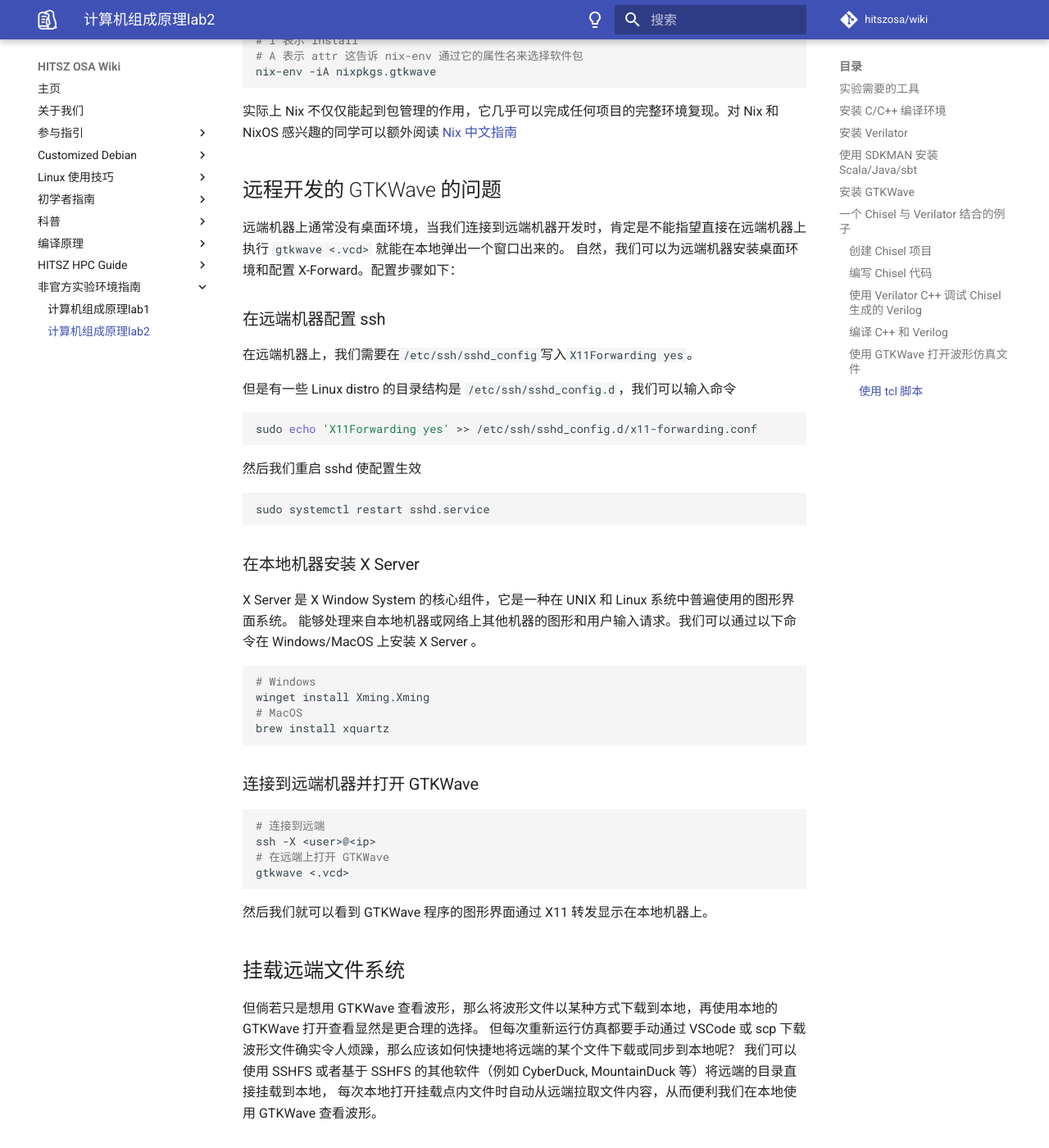
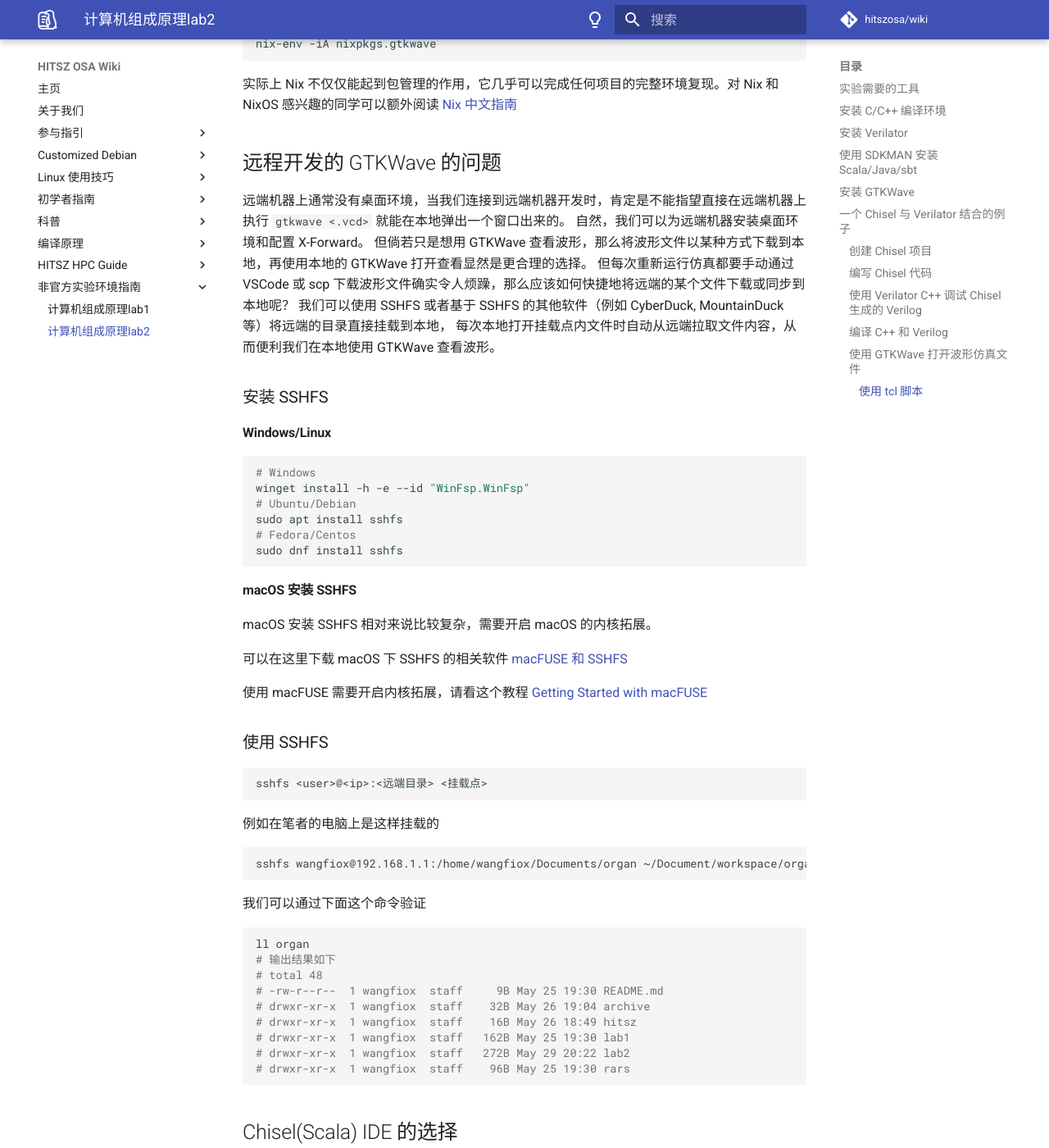
Before and after one commit to hitszosa/wiki, an MkDocs documentation site: the page built from docs/unofficial-lab-env/comp-organ-lab2.md, in a window 1280 px wide and 1400 px high, scrolled down 7753 px. Shown: the whole window at 82% size. Built offline with MkDocs 1.6.1 and Material for MkDocs 9.7.7, drawn with Linux system fonts in a browser that asks for light colours; comment, search, counter and statistics services are not loaded; some of the changed text lies outside the part shown.

Commit message:
MacOS -> macOS     给 tcl 脚本链接     删除配置 XServer 一节     删除句式杂糅

````diff
--- a/docs/unofficial-lab-env/comp-organ-lab2.md
+++ b/docs/unofficial-lab-env/comp-organ-lab2.md
@@ -1,6 +1,6 @@
 # 计算机组成原理实验 2 环境指南（非官方）
 
-以下指南适合有 Linux/MacOS 环境的同学使用。
+以下指南适合有 Linux/macOS 环境的同学使用。
 
 笔者心态：对 Verilog 感到不适，并且想折腾一些花样。
 
@@ -31,7 +30,7 @@ sudo dnf install build-essential git device-tree-compiler
 
 如果配置环境过程中出现 "command not found." 可能是有依赖的工具没装，此时可以利用搜索引擎。
 
-MacOS 需要安装 Homebrew 作为包管理器，请查阅 [Tuna Mirrors 的安装指南](https://mirrors.tuna.tsinghua.edu.cn/help/homebrew) 。
+macOS 需要安装 Homebrew 作为包管理器，请查阅 [Tuna Mirrors 的安装指南](https://mirrors.tuna.tsinghua.edu.cn/help/homebrew) 。
 
 ## 安装 Verilator
 
@@ -42,7 +41,7 @@ MacOS 需要安装 Homebrew 作为包管理器，请查阅 [Tuna Mirrors 的安
 sudo apt install verilator
 # Fedora/CentOS
 sudo dnf install verilator verilator-devel
-# MacOS
+# macOS
 brew install verilator
 ```
 
@@ -91,7 +90,7 @@ sudo apt install gtkwave
 sudo dnf install gtkwave
 ```
 
-MacOS 请看 [附录：MacOS-安装-GTKWave](#macos-安装-gtkwave)
+macOS 请看 [附录：macOS-安装-GTKWave](#macos-安装-gtkwave)
 
 ## 一个 Chisel 与 Verilator 结合的例子
 
@@ -195,7 +194,7 @@ endmodule
 
 ### 使用 Verilator C++ 调试 Chisel 生成的 Verilog
 
-我们可以用 C++ 编写一个软件的 golden model 作为对照。
+我们可以用 C++ 编写一个 golden model 作为对照。
 
 ```cpp
 // 一个正确的 gcd 实现
@@ -342,9 +341,9 @@ gtkwave -S load_all_waves.tcl -f gcd.vcd
 
 # 附录
 
-## MacOS 安装 GTKWave
+## macOS 安装 GTKWave
 
-MacOS 下安装 GTKWave 是一件非常令人疑惑的事情。MacOS 有着地狱一般的向下兼容问题。
+macOS 下安装 GTKWave 是一件非常令人疑惑的事情。macOS 有着地狱一般的向下兼容问题。
 
 GTKWave 并没有被 Homebrew 官方收录，但可以使用第三方仓库 randomplum/gtkwave 安装：
 
@@ -353,13 +352,13 @@ brew tap randomplum/gtkWave
 brew install --HEAD randomplum/gtkwave/gtkwave
 ```
 
-然而，此仓库中维护的 GTKWave 并不包含 TCL 脚本支持，无法使用[上文](链接)提到的便利方法，因此并不推荐使用这种方式安装。
+然而，此仓库中维护的 GTKWave 并不包含 TCL 脚本支持，无法使用[上文](#使用-tcl-脚本)提到的便利方法，因此并不推荐使用这种方式安装。
 
 Nix 是 Mac 上不同于 Homebrew 的其他包管理器，可以用于安装带 TCL 脚本支持的 GTKWave:
 
 ### Nix
 
-Nix 是 Linux 发行版 NixOS 的包管理器，具有强大而可复现的环境管理功能; 它也可以脱离 NixOS, 单独作为一些其他 Linux distro 以及 MacOS 的包管理器使用。
+Nix 是 Linux 发行版 NixOS 的包管理器，具有强大而可复现的环境管理功能; 它也可以脱离 NixOS, 单独作为一些其他 Linux distro 以及 macOS 的包管理器使用。
 
 通过这行命令安装 Nix。安装过程中请注意看提示。
 
@@ -380,49 +379,7 @@ nix-env -iA nixpkgs.gtkwave
 ## 远程开发的 GTKWave 的问题
 
 远端机器上通常没有桌面环境，当我们连接到远端机器开发时，肯定是不能指望直接在远端机器上执行 `gtkwave <.vcd>` 就能在本地弹出一个窗口出来的。
-自然，我们可以为远端机器安装桌面环境和配置 X-Forward。配置步骤如下：
-
-### 在远端机器配置 ssh
-
-在远端机器上，我们需要在`/etc/ssh/sshd_config`写入`X11Forwarding yes`。
-
-但是有一些 Linux distro 的目录结构是 `/etc/ssh/sshd_config.d`，我们可以输入命令
-
-```sh
-sudo echo 'X11Forwarding yes' >> /etc/ssh/sshd_config.d/x11-forwarding.conf
-```
-
-然后我们重启 sshd 使配置生效
-
-```sh
-sudo systemctl restart sshd.service
-```
-
-### 在本地机器安装 X Server
-
-X Server 是 X Window System 的核心组件，它是一种在 UNIX 和 Linux 系统中普遍使用的图形界面系统。
-能够处理来自本地机器或网络上其他机器的图形和用户输入请求。我们可以通过以下命令在 Windows/MacOS 上安装 X Server 。
-
-```sh
-# Windows
-winget install Xming.Xming
-# MacOS
-brew install xquartz
-```
-
-### 连接到远端机器并打开 GTKWave
-
-```sh
-# 连接到远端
-ssh -X <user>@<ip>
-# 在远端上打开 GTKWave
-gtkwave <.vcd>
-```
-
-然后我们就可以看到 GTKWave 程序的图形界面通过 X11 转发显示在本地机器上。
-
-## 挂载远端文件系统
-
+自然，我们可以为远端机器安装桌面环境和配置 X-Forward。
 但倘若只是想用 GTKWave 查看波形，那么将波形文件以某种方式下载到本地，再使用本地的 GTKWave 打开查看显然是更合理的选择。
 但每次重新运行仿真都要手动通过 VSCode 或 scp 下载波形文件确实令人烦躁，那么应该如何快捷地将远端的某个文件下载或同步到本地呢？
 我们可以使用 SSHFS 或者基于 SSHFS 的其他软件（例如 CyberDuck, MountainDuck 等）将远端的目录直接挂载到本地，
@@ -441,11 +398,11 @@ sudo apt install sshfs
 sudo dnf install sshfs
 ```
 
-#### MacOS 安装 SSHFS
+#### macOS 安装 SSHFS
 
-MacOS 安装 SSHFS 相对来说比较复杂，需要开启 MacOS 的内核拓展。
+macOS 安装 SSHFS 相对来说比较复杂，需要开启 macOS 的内核拓展。
 
-可以在这里下载 MacOS 下 SSHFS 的相关软件 [macFUSE 和 SSHFS](https://osxfuse.github.io)
+可以在这里下载 macOS 下 SSHFS 的相关软件 [macFUSE 和 SSHFS](https://osxfuse.github.io)
 
 使用 macFUSE 需要开启内核拓展，请看这个教程 [Getting Started with macFUSE](https://github.com/macfuse/macfuse/wiki/Getting-Started)
 
````
Also changed, not shown: other parts of docs/unofficial-lab-env/comp-organ-lab2.md (+0 -1 lines).
